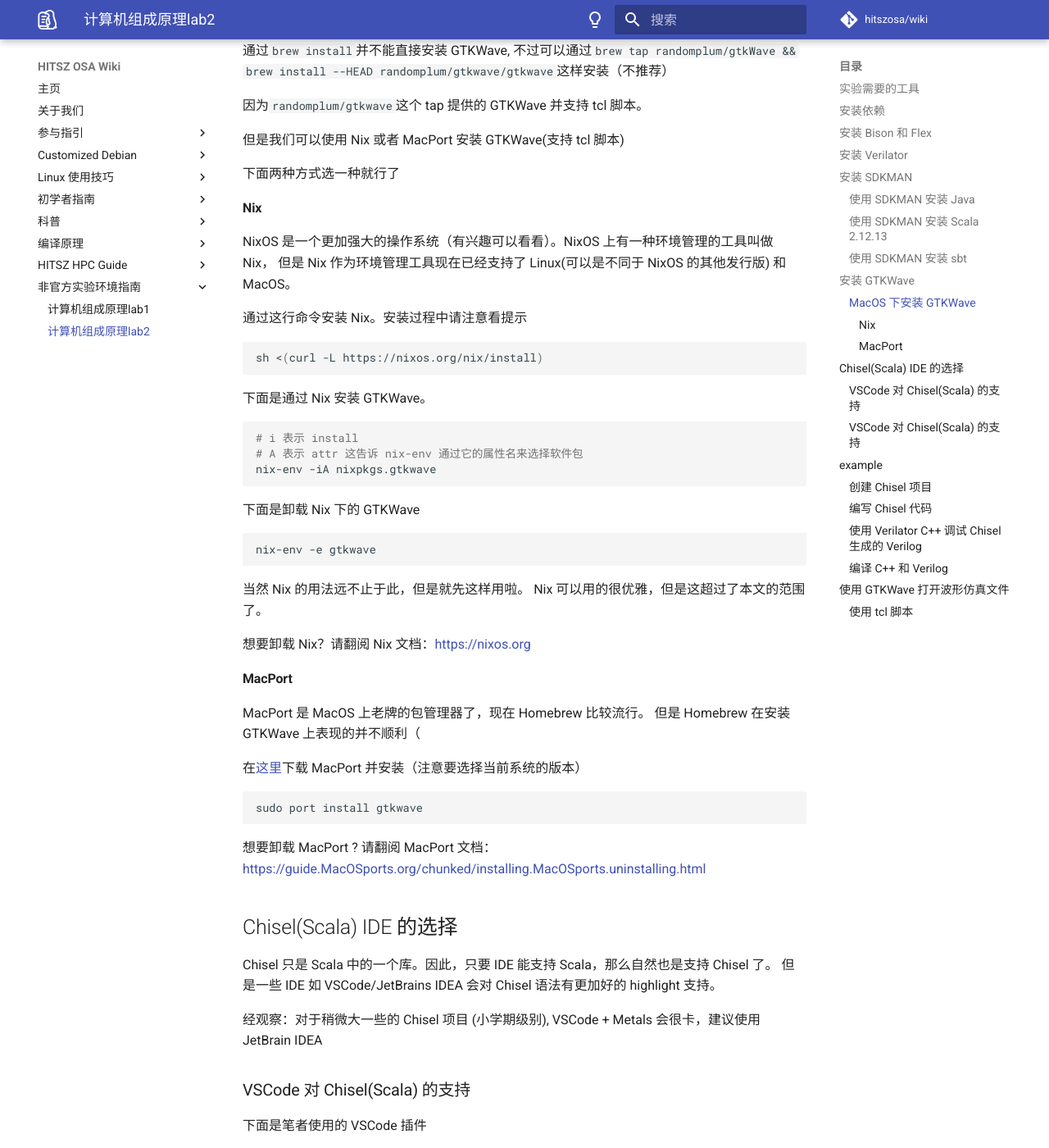
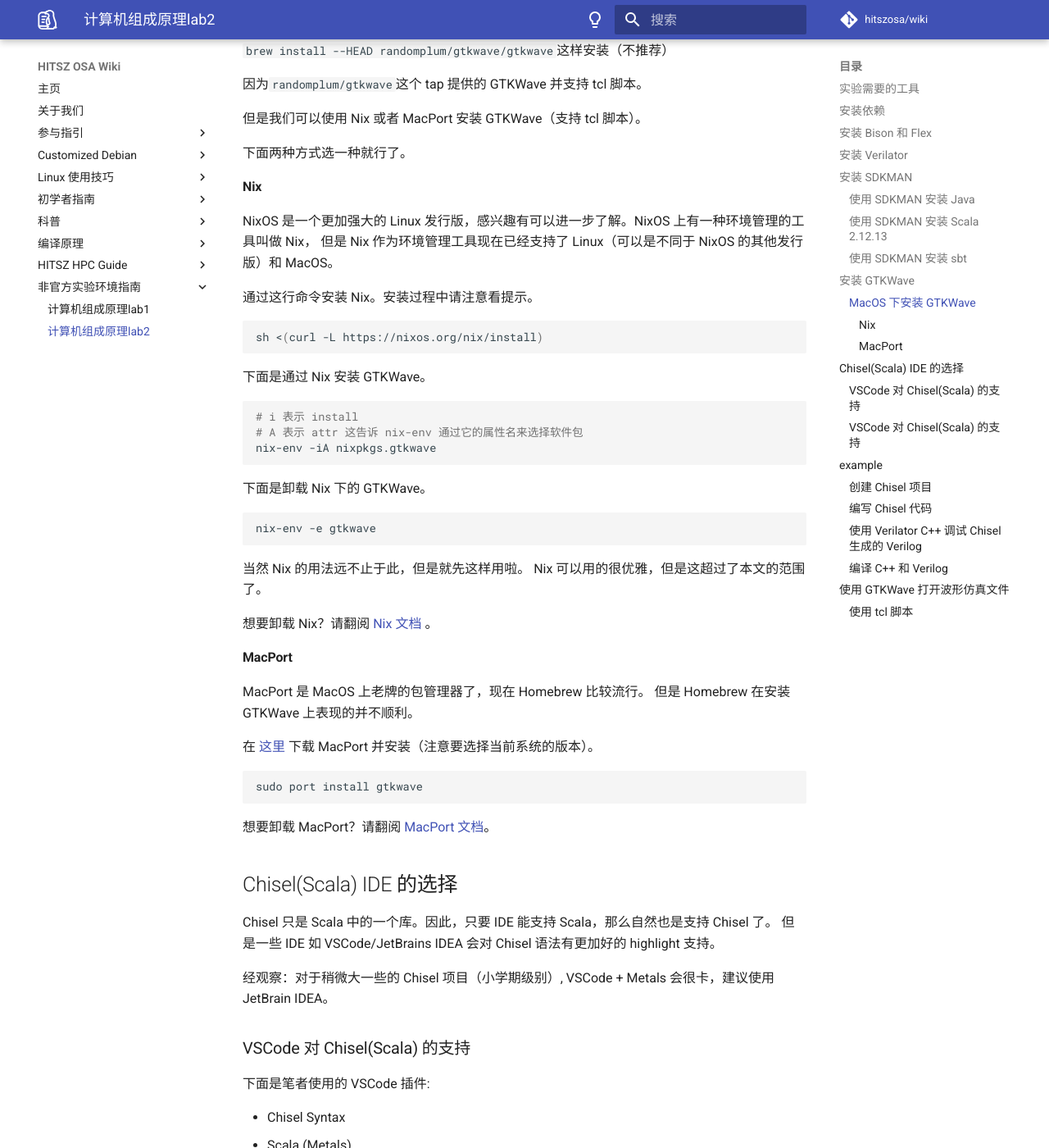
Before and after one commit to hitszosa/wiki, an MkDocs documentation site: the page built from docs/unofficial-lab-env/comp-organ-lab2.md, in a window 1280 px wide and 1400 px high, scrolled down 3781 px. Shown: the whole window at 82% size. Built offline with MkDocs 1.6.1 and Material for MkDocs 9.7.7, drawn with Linux system fonts in a browser that asks for light colours; comment, search, counter and statistics services are not loaded; some of the changed text lies outside the part shown.

Commit message:
some fix

````diff
--- a/docs/unofficial-lab-env/comp-organ-lab2.md
+++ b/docs/unofficial-lab-env/comp-organ-lab2.md
@@ -63,7 +62,7 @@ brew install bison flex
 
 ## 安装 Verilator
 
-使用包管理器安装
+使用包管理器安装：
 
 ```sh
 # Debian/Ubuntu
@@ -76,7 +75,7 @@ sudo pacman -Sy verilator
 brew install verilator
 ```
 
-但是有一些 Linux 的发行版，他会将包拆的比较奇怪，导致没法找到 `verilated.mk` 之类的情况发生。亦或者是版本比较老，则可以使用编译安装
+但是有一些 Linux 的发行版，他会将包拆的比较奇怪，导致没法找到 `verilated.mk` 之类的情况发生。亦或者是版本比较老，则可以使用编译安装：
 
 ```sh
 # 先 cd 到一个文件夹中，推荐 cd 到 $HOME/Downloads
@@ -89,9 +88,9 @@ make install  # 这会安装到 $HOME/app/verilator 中
 echo 'export verilator_ROOT=$HOME/app/verilator' >> .bashrc # 追加环境变量
 ```
 
-如果想要其他支持，请查阅 Verilator 的安装文档 https://verilator.org/guide/latest/install.html
+如果想要其他支持，请查阅 [Verilator 的安装文档](https://verilator.org/guide/latest/install.html) 。
 
-Verilator 在编译过程中，需要用到 GNU 方言，因此推荐使用 Linux。当然 MacOS 下的`brew install`就已经可以正常工作了。
+Verilator 在编译过程中，需要用到 GNU 方言，因此推荐使用 Linux。当然 MacOS 下的 `brew install` 就已经可以正常工作了。
 
 ## 安装 SDKMAN
 
@@ -112,7 +111,7 @@ brew install sbt openjdk scala@2.12
 注意，笔者没有查到 Ubuntu/Debian/OpenSUSE/CentOS 可以使用包管理安装 sbt 的方式。
 因此，推荐通过 SDKMAN 安装 sbt。当然，scala 和 openjdk 是可以通过包管理器安装的。
 
-可以通过下面这个命令安装
+可以通过下面这个命令安装：
 
 ```sh
 curl -s "https://get.sdkman.io" | bash
@@ -156,7 +155,7 @@ winget install gtkwave
 ```
 
 如果 Windows/MacOS 作为宿主系统，应该是在 Windows/MacOS 中安装 GTKWave，然后在 Windows/MacOS 打开 `.vcd` 文件。
-如果是 ssh 连接的 linux，可以使用 CyberDuck 或者是 MountainDuck（付费）或者是 sshfs 挂载目录，然后在 宿主机上 `gtkwave <.vcd>` 或者是双击打开。（笔者就是用的这种方式）
+如果是 ssh 连接的 linux，可以使用 CyberDuck 或者是 MountainDuck（付费）或者是 sshfs 挂载目录，然后在 宿主机上 `gtkwave <.vcd>` 或者是双击打开，笔者就是用的这种方式。
 
 ### MacOS 下安装 GTKWave
 
@@ -167,16 +166,16 @@ MacOS 下安装 GTKWave 是一件非常令人感到疑惑的事情。MacOS 有
 
 因为`randomplum/gtkwave`这个 tap 提供的 GTKWave 并支持 tcl 脚本。
 
-但是我们可以使用 Nix 或者 MacPort 安装 GTKWave(支持 tcl 脚本)
+但是我们可以使用 Nix 或者 MacPort 安装 GTKWave（支持 tcl 脚本）。
 
-下面两种方式选一种就行了
+下面两种方式选一种就行了。
 
 #### Nix
 
-NixOS 是一个更加强大的操作系统（有兴趣可以看看）。NixOS 上有一种环境管理的工具叫做 Nix，
-但是 Nix 作为环境管理工具现在已经支持了 Linux(可以是不同于 NixOS 的其他发行版) 和 MacOS。
+NixOS 是一个更加强大的 Linux 发行版，感兴趣有可以进一步了解。NixOS 上有一种环境管理的工具叫做 Nix，
+但是 Nix 作为环境管理工具现在已经支持了 Linux（可以是不同于 NixOS 的其他发行版）和 MacOS。
 
-通过这行命令安装 Nix。安装过程中请注意看提示
+通过这行命令安装 Nix。安装过程中请注意看提示。
 
 ```sh
 sh <(curl -L https://nixos.org/nix/install)
@@ -190,7 +189,7 @@ sh <(curl -L https://nixos.org/nix/install)
 nix-env -iA nixpkgs.gtkwave
 ```
 
-下面是卸载 Nix 下的 GTKWave
+下面是卸载 Nix 下的 GTKWave。
 
 ```sh
 nix-env -e gtkwave
@@ -199,31 +198,31 @@ nix-env -e gtkwave
 当然 Nix 的用法远不止于此，但是就先这样用啦。
 Nix 可以用的很优雅，但是这超过了本文的范围了。
 
-想要卸载 Nix？请翻阅 Nix 文档：https://nixos.org
+想要卸载 Nix？请翻阅 [Nix 文档](https://nixos.org) 。
 
 #### MacPort
 
 MacPort 是 MacOS 上老牌的包管理器了，现在 Homebrew 比较流行。
-但是 Homebrew 在安装 GTKWave 上表现的并不顺利（
+但是 Homebrew 在安装 GTKWave 上表现的并不顺利。
 
-在[这里](https://www.MacOSports.org/install.php)下载 MacPort 并安装（注意要选择当前系统的版本）
+在 [这里](https://www.MacOSports.org/install.php) 下载 MacPort 并安装（注意要选择当前系统的版本）。
 
 ```sh
 sudo port install gtkwave
 ```
 
-想要卸载 MacPort ? 请翻阅 MacPort 文档：https://guide.MacOSports.org/chunked/installing.MacOSports.uninstalling.html
+想要卸载 MacPort？请翻阅 [MacPort 文档](https://guide.MacOSports.org/chunked/installing.MacOSports.uninstalling.html)。
 
 ## Chisel(Scala) IDE 的选择
 
 Chisel 只是 Scala 中的一个库。因此，只要 IDE 能支持 Scala，那么自然也是支持 Chisel 了。
 但是一些 IDE 如 VSCode/JetBrains IDEA 会对 Chisel 语法有更加好的 highlight 支持。
 
-经观察：对于稍微大一些的 Chisel 项目 (小学期级别), VSCode + Metals 会很卡，建议使用 JetBrain IDEA
+经观察：对于稍微大一些的 Chisel 项目（小学期级别）, VSCode + Metals 会很卡，建议使用 JetBrain IDEA。
 
 ### VSCode 对 Chisel(Scala) 的支持
 
-下面是笔者使用的 VSCode 插件
+下面是笔者使用的 VSCode 插件:
 
 - Chisel Syntax
 - Scala (Metals)
@@ -232,13 +231,13 @@ Chisel 只是 Scala 中的一个库。因此，只要 IDE 能支持 Scala，那
 
 ### VSCode 对 Chisel(Scala) 的支持
 
-下面是笔者使用的 JetBrain IDEA 插件
+下面是笔者使用的 JetBrain IDEA 插件:
 
 - Scala
 
 ## example
 
-下面这个例子可以在：[这里](https://github.com/KINGFIOX/chisel-verilator-example)找到
+下面这个例子可以在：[这里](https://github.com/KINGFIOX/chisel-verilator-example) 找到。
 
 ### 创建 Chisel 项目
 
@@ -341,7 +340,7 @@ endmodule
 
 ### 使用 Verilator C++ 调试 Chisel 生成的 Verilog
 
-下面是一个 C++ 下的 testbench
+下面是一个 C++ 下的 testbench。
 
 ```cxx
 #include "VGCD.h"
````
Also changed, not shown: other parts of docs/unofficial-lab-env/comp-organ-lab2.md (+4 -5 lines).
